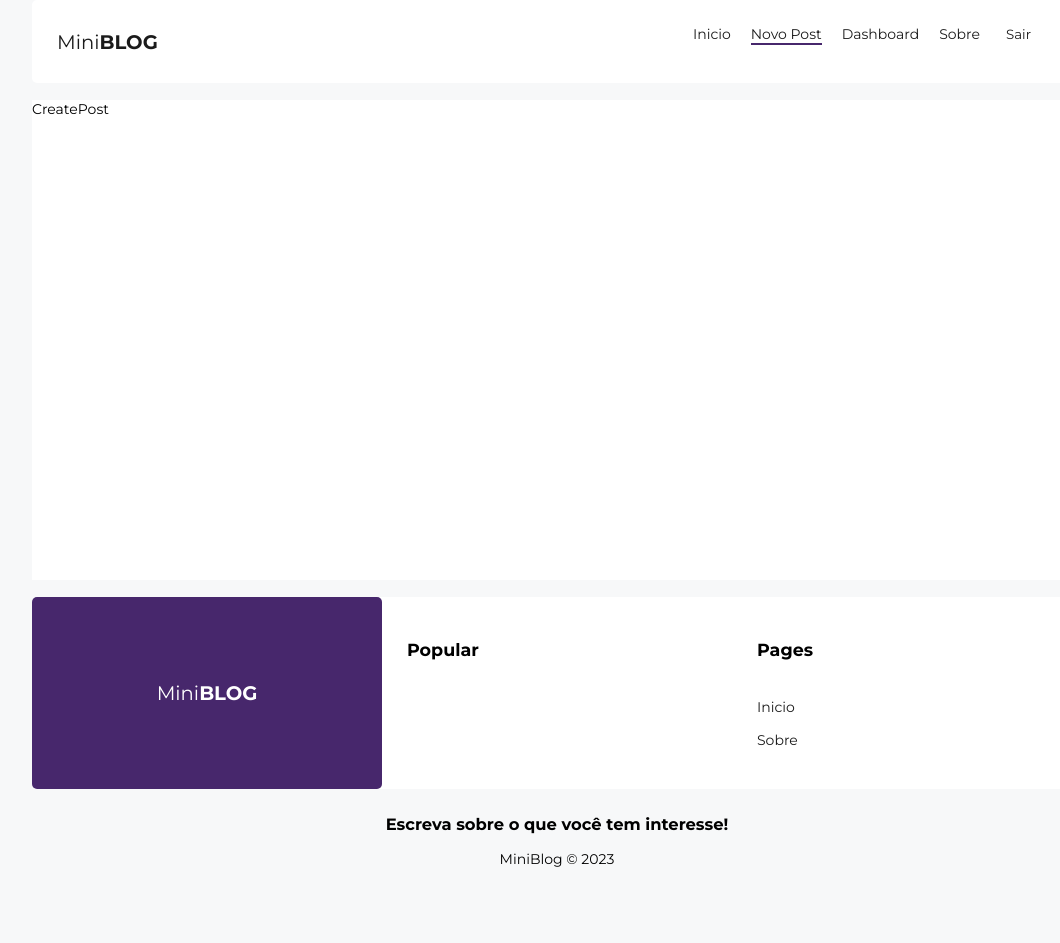
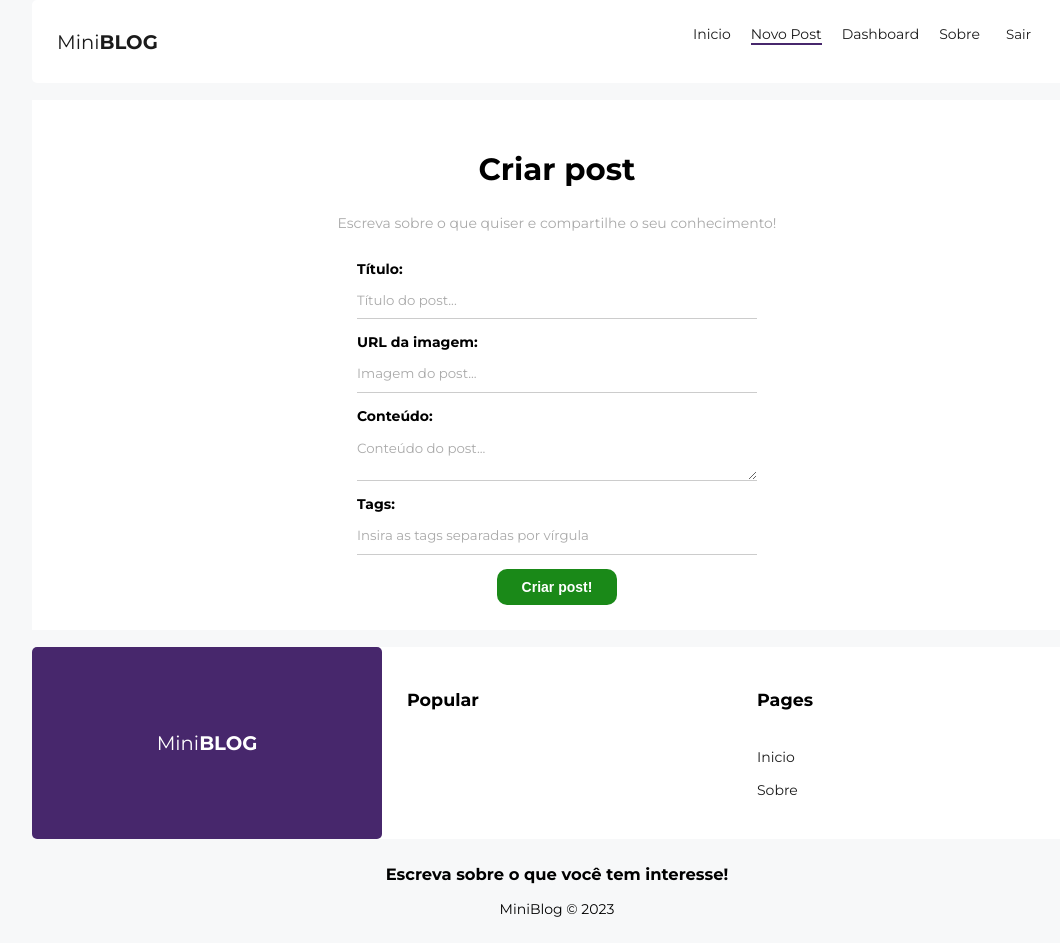
Before and after one commit to gabrielcoutinh0/miniblog, a React (Vite) app: page /posts/create in a window 1280 px wide. Shown: the whole page, without its empty margins (83-1143 px from the left). Before the commit the page ends 893 px from the top, so only its background shows below. Built offline with nearby package versions, Linux system fonts and the light colour scheme; no server answers; sample sign-in values are in the browser's storage.

Commit message:
create post

```diff
--- a/src/App.tsx
+++ b/src/App.tsx
@@ -6,6 +6,7 @@
 import { AuthProvider } from "./context/AuthContext";
 import { onAuthStateChanged } from "firebase/auth";
 import { useAuthentication } from "./hooks/useAuthentication";
+import { User } from "firebase/auth";
 
 //PAGES
 import Footer from "./components/Footer/Footer";
@@ -18,7 +19,7 @@
 import Dashboard from "./pages/Dashboard/Dashboard";
 
 function App() {
-  const [user, setUser] = useState<undefined | string | any>(undefined);
+  const [user, setUser] = useState<undefined | null | User>(undefined);
   const { auth } = useAuthentication();
 
   const loadingUser = user === undefined;
@@ -27,7 +28,7 @@
     onAuthStateChanged(auth, (user) => setUser(user));
   }, [auth]);
 
-  if (loadingUser) return <p>Carregando...</p>;
+  if (loadingUser) return <p className="loading">Carregando...</p>;
 
   return (
     <div className="App">
--- a/src/context/AuthContext.tsx
+++ b/src/context/AuthContext.tsx
@@ -1,13 +1,14 @@
-import { useContext, createContext } from "react";
+import { useContext, createContext, ReactNode } from "react";
+import { User } from "firebase/auth";
 
-const AuthContext = createContext("");
+const AuthContext = createContext<User | null>(null);
 
-interface providerProps {
-  children: JSX.Element;
-  value: any;
+interface AuthProviderProps {
+  children: ReactNode;
+  value: User;
 }
 
-export function AuthProvider({ children, value }: providerProps) {
+export function AuthProvider({ children, value }: AuthProviderProps) {
   return <AuthContext.Provider value={value}>{children}</AuthContext.Provider>;
 }
 
--- /dev/null
+++ b/src/hooks/useInsertDocument.tsx
@@ -0,0 +1,59 @@
+import { useState, useEffect, useReducer } from "react";
+import { collection, addDoc, Timestamp } from "firebase/firestore";
+import { db } from "../firebase/config";
+
+const initialState = {
+  loading: null,
+  error: null,
+};
+
+const insertReducer = (state, action) => {
+  switch (action.type) {
+    case "LOADING":
+      return { loading: true, error: null };
+    case "INSERTED_DOC":
+      return { loading: false, error: null };
+    case "ERROR":
+      return { loading: false, error: action.payload };
+    default:
+      return state;
+  }
+};
+
+export const useInsertDocument = (docCollection) => {
+  const [response, dispatch] = useReducer(insertReducer, initialState);
+
+  const [cancelled, setCancelled] = useState(false);
+
+  const checkCancelBeforeDispatch = (action) => {
+    console.log(typeof action);
+    if (!cancelled) dispatch(action);
+  };
+
+  const insertDocument = async (document) => {
+    console.log(document);
+    checkCancelBeforeDispatch({ type: "LOADING" });
+
+    try {
+      const newDocument = { ...document, createdAt: Timestamp.now() };
+
+      const insertedDocument = await addDoc(
+        collection(db, docCollection),
+        newDocument
+      );
+
+      checkCancelBeforeDispatch({
+        type: "INSERTED_DOC",
+        payload: insertedDocument,
+      });
+    } catch (error: any) {
+      checkCancelBeforeDispatch({ type: "ERROR", payload: error.message });
+    }
+  };
+
+  useEffect(() => {
+    return () => setCancelled(true);
+  }, []);
+
+  return { insertDocument, response };
+};
--- a/src/index.css
+++ b/src/index.css
@@ -132,3 +132,7 @@
   padding: 5px;
   border-radius: 5px;
 }
+
+.loading {
+  text-align: center;
+}
--- a/src/pages/CreatePost/CreatePost.module.css
+++ b/src/pages/CreatePost/CreatePost.module.css
@@ -0,0 +1,13 @@
+.create_post {
+  text-align: center;
+  padding: 25px;
+}
+
+.create_post h2 {
+  font-size: 2.2em;
+}
+
+.create_post p {
+  color: #aaa;
+  margin-bottom: 2em;
+}
--- a/src/pages/CreatePost/CreatePost.tsx
+++ b/src/pages/CreatePost/CreatePost.tsx
@@ -1,5 +1,109 @@
 import styles from "./CreatePost.module.css";
 
+import { useState } from "react";
+import { useNavigate } from "react-router-dom";
+
+import { useAuthValue } from "../../context/AuthContext";
+import { useInsertDocument } from "../../hooks/useInsertDocument";
+
 export default function CreatePost() {
-  return <div>CreatePost</div>;
+  const [title, setTitle] = useState("");
+  const [image, setImage] = useState("");
+  const [body, setBody] = useState("");
+  const [tags, setTags] = useState([]);
+  const [formError, setFormError] = useState("");
+
+  const { user } = useAuthValue();
+  const { insertDocument, response } = useInsertDocument("posts");
+
+  const navigate = useNavigate();
+
+  const handleSubmit = (e: React.FormEvent<EventTarget>) => {
+    e.preventDefault();
+    setFormError("");
+
+    try {
+      new URL(image);
+    } catch (error) {
+      setFormError("A imagem precisa ser uma URL");
+    }
+
+    const tagsArray = tags.split(",").map((tag) => tag.trim().toLowerCase());
+
+    if (!title || !image || !tags || !body)
+      setFormError("Por favor, preencha todos os campos!");
+
+    if (formError) return;
+
+    insertDocument({
+      title,
+      image,
+      body,
+      tagsArray,
+      uid: user.uid,
+      createdBy: user.displayName,
+    });
+
+    navigate("/");
+  };
+  return (
+    <div className={styles.create_post}>
+      <h2>Criar post</h2>
+      <p>Escreva sobre o que quiser e compartilhe o seu conhecimento!</p>
+      <form onSubmit={handleSubmit}>
+        <label>
+          <span>Título:</span>
+          <input
+            type="text"
+            name="title"
+            required
+            placeholder="Título do post..."
+            onChange={(e) => setTitle(e.target.value)}
+            value={title}
+          />
+        </label>
+        <label>
+          <span>URL da imagem:</span>
+          <input
+            type="text"
+            name="image"
+            required
+            placeholder="Imagem do post..."
+            onChange={(e) => setImage(e.target.value)}
+            value={image}
+          />
+        </label>
+        <label>
+          <span>Conteúdo:</span>
+          <textarea
+            name="body"
+            required
+            placeholder="Conteúdo do post..."
+            onChange={(e) => setBody(e.target.value)}
+            value={body}
+          />
+        </label>
+        <label>
+          <span>Tags:</span>
+          <input
+            type="text"
+            name="tags"
+            required
+            placeholder="Insira as tags separadas por vírgula"
+            onChange={(e) => setTags(e.target.value)}
+            value={tags}
+          />
+        </label>
+        {!response.loading && <button className="btn">Criar post!</button>}
+        {response.loading && (
+          <button className="btn" disabled>
+            Aguarde...
+          </button>
+        )}
+        {(response.error || formError) && (
+          <p className="error">{response.error || formError}</p>
+        )}
+      </form>
+    </div>
+  );
 }
```
